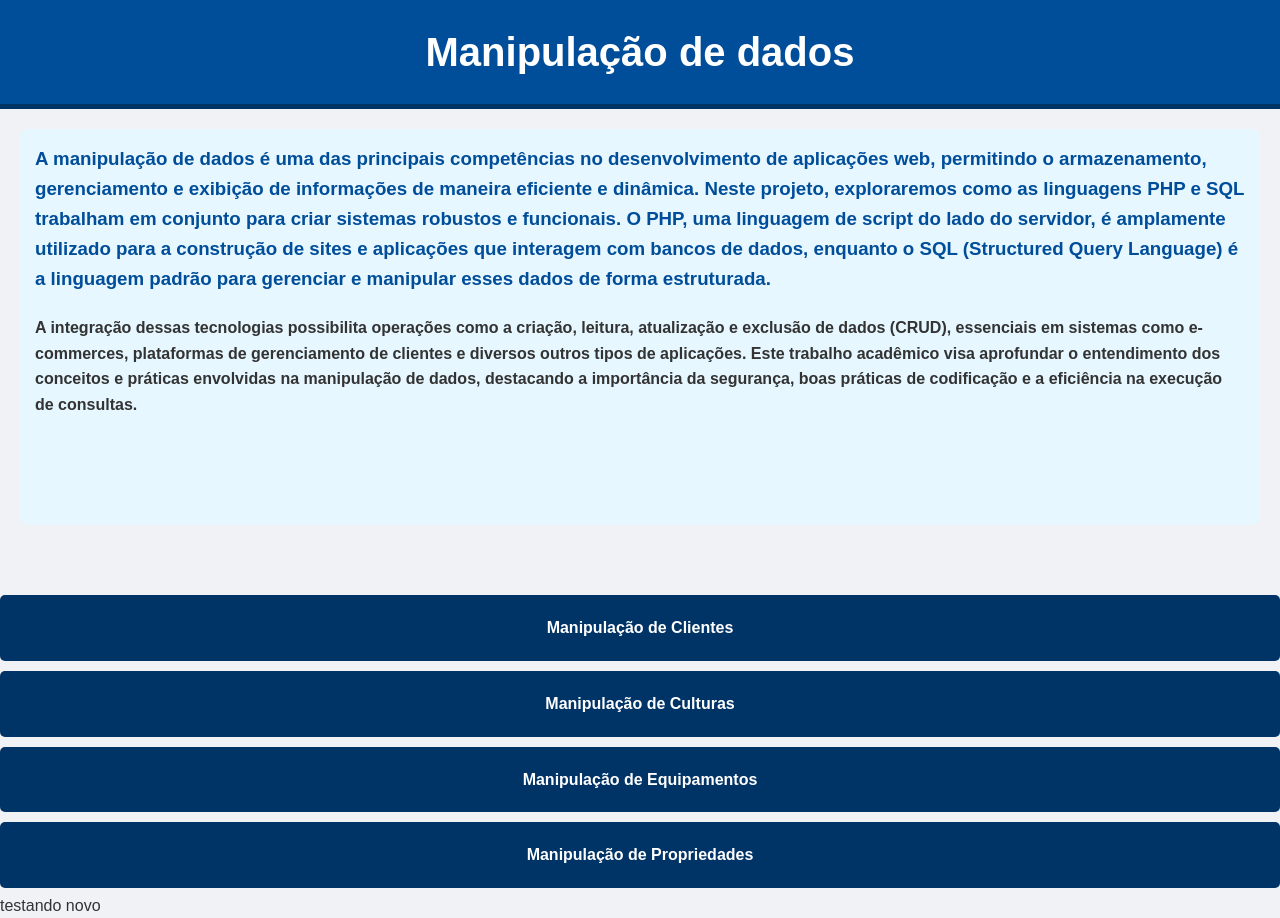
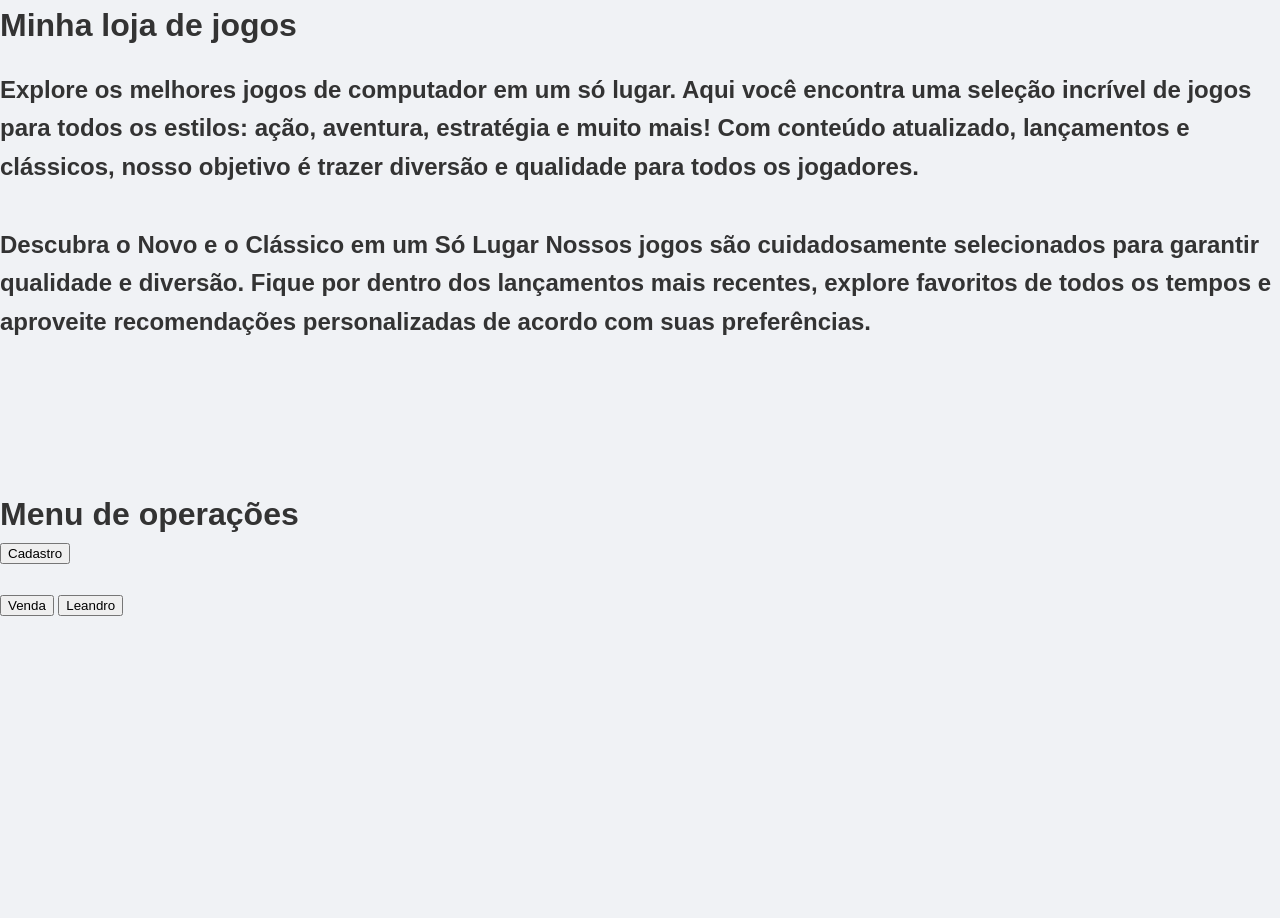
Before and after one commit to Catherrrr/SI, a PHP site: page / in a window 1280 px wide. After the commit the page ends 616 px from the top, so only its background shows below. Run offline with PHP 8.4, Linux system fonts and the light colour scheme.

Commit message:
Leandro novo

```diff
--- a/index.php
+++ b/index.php
@@ -1,44 +1,20 @@
 <!DOCTYPE html>
-<html lang="pt-br">
+<html>
 <head>
-    <meta charset="UTF-8">
-    <meta name="viewport" content="width=device-width, initial-scale=1.0">
-    <link rel="stylesheet" href="css/styles.css">
-    <title>Página sobre Animes</title>
+    <link rel="stylesheet" type="text/css" href="css/styles.css">
 </head>
 <body>
-    <header>
-        <h1>Manipulação de dados</h1>
-    </header>
-    <main>
-        <section id="intro">
-            <h3>A manipulação de dados é uma das principais competências no desenvolvimento de aplicações web, permitindo o armazenamento, gerenciamento e exibição de informações de maneira eficiente e dinâmica. Neste projeto, exploraremos como as linguagens PHP e SQL trabalham em conjunto para criar sistemas robustos e funcionais. O PHP, uma linguagem de script do lado do servidor, é amplamente utilizado para a construção de sites e aplicações que interagem com bancos de dados, enquanto o SQL (Structured Query Language) é a linguagem padrão para gerenciar e manipular esses dados de forma estruturada.</h3>
-            <h4>A integração dessas tecnologias possibilita operações como a criação, leitura, atualização e exclusão de dados (CRUD), essenciais em sistemas como e-commerces, plataformas de gerenciamento de clientes e diversos outros tipos de aplicações. Este trabalho acadêmico visa aprofundar o entendimento dos conceitos e práticas envolvidas na manipulação de dados, destacando a importância da segurança, boas práticas de codificação e a eficiência na execução de consultas.</h4>
-            <p>&nbsp;&nbsp;&nbsp;&nbsp;&nbsp;
-            </p>
-            <p>&nbsp;&nbsp;&nbsp;&nbsp;&nbsp;
-            </p>
-        </section>
 
-        <section id="outro">
-            <p>&nbsp;&nbsp;&nbsp;&nbsp;&nbsp;
-            </p>
-        </section>
-    </main>
-    <footer>
-        <a href="php/main.php">Manipulação de Clientes</a>
-    </footer>
-    <footer>
-        <a href="php/culturas/maincult.php">Manipulação de Culturas</a>
-    </footer>
-    <footer>
-        <a href="php/equipamentos/maineq.php">Manipulação de Equipamentos</a>
-    </footer>
-    <footer>
-        <a href="php/propriedades/mainprop.php">Manipulação de Propriedades</a>
-    </footer>
+    <h1>Minha loja de jogos</h1>
+    <h2> Explore os melhores jogos de computador em um só lugar. Aqui você encontra uma seleção incrível de jogos para todos os estilos: ação, aventura, estratégia e muito mais! Com conteúdo atualizado, lançamentos e clássicos, nosso objetivo é trazer diversão e qualidade para todos os jogadores.</h2>
+    <h2> Descubra o Novo e o Clássico em um Só Lugar Nossos jogos são cuidadosamente selecionados para garantir qualidade e diversão. Fique por dentro dos lançamentos mais recentes, explore favoritos de todos os tempos e aproveite recomendações personalizadas de acordo com suas preferências.</h2>
+    <br/><br/><br/><br/><br/>
+    <div class="loja">
+        <h1>Menu de operações</h1>
+        <button id="cadastroBtn">Cadastro </button><br/><br/>
+        <button id="vendaBtn">Venda</button>
+        <button id="cadastroBtn">Leandro </button><br/><br/>
+    </div>
+    <script type="text/javascript" src="js/menu.js"></script>
 </body>
 </html>
-
-
-testando novo
```
